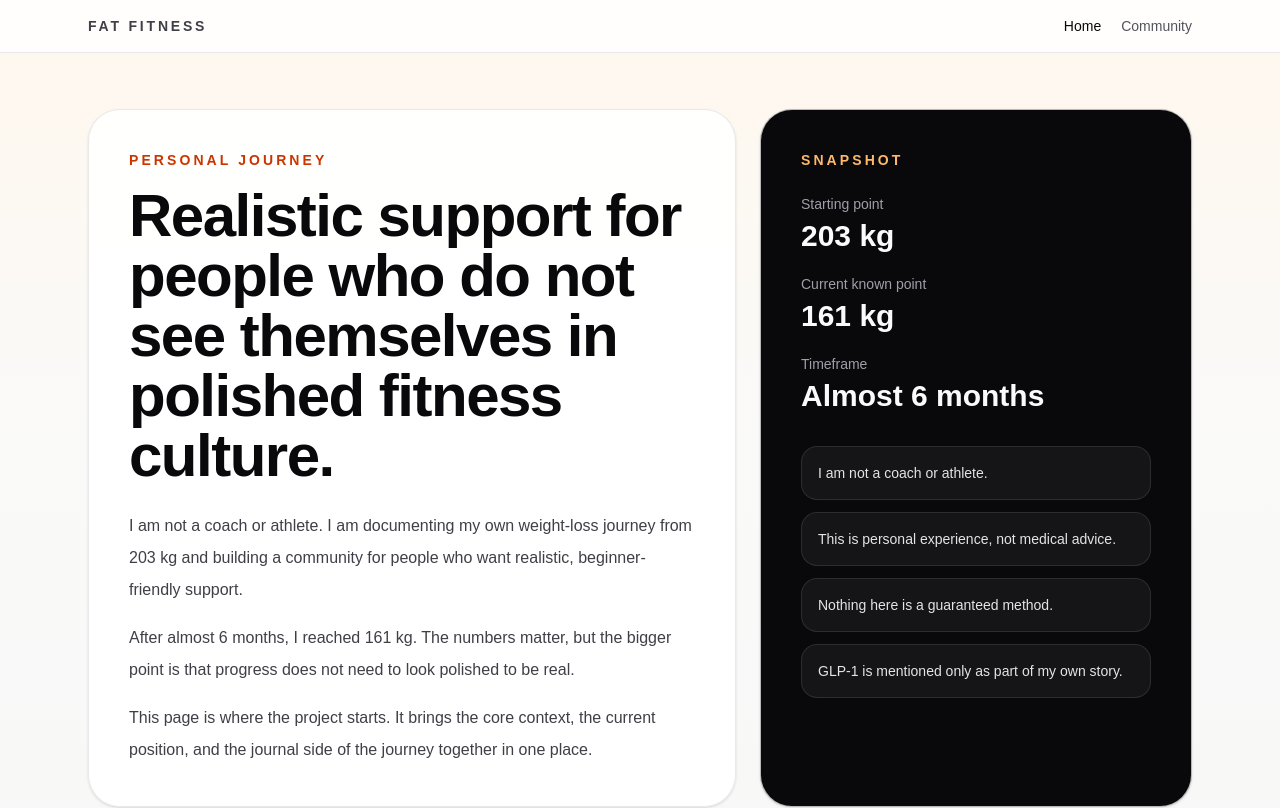
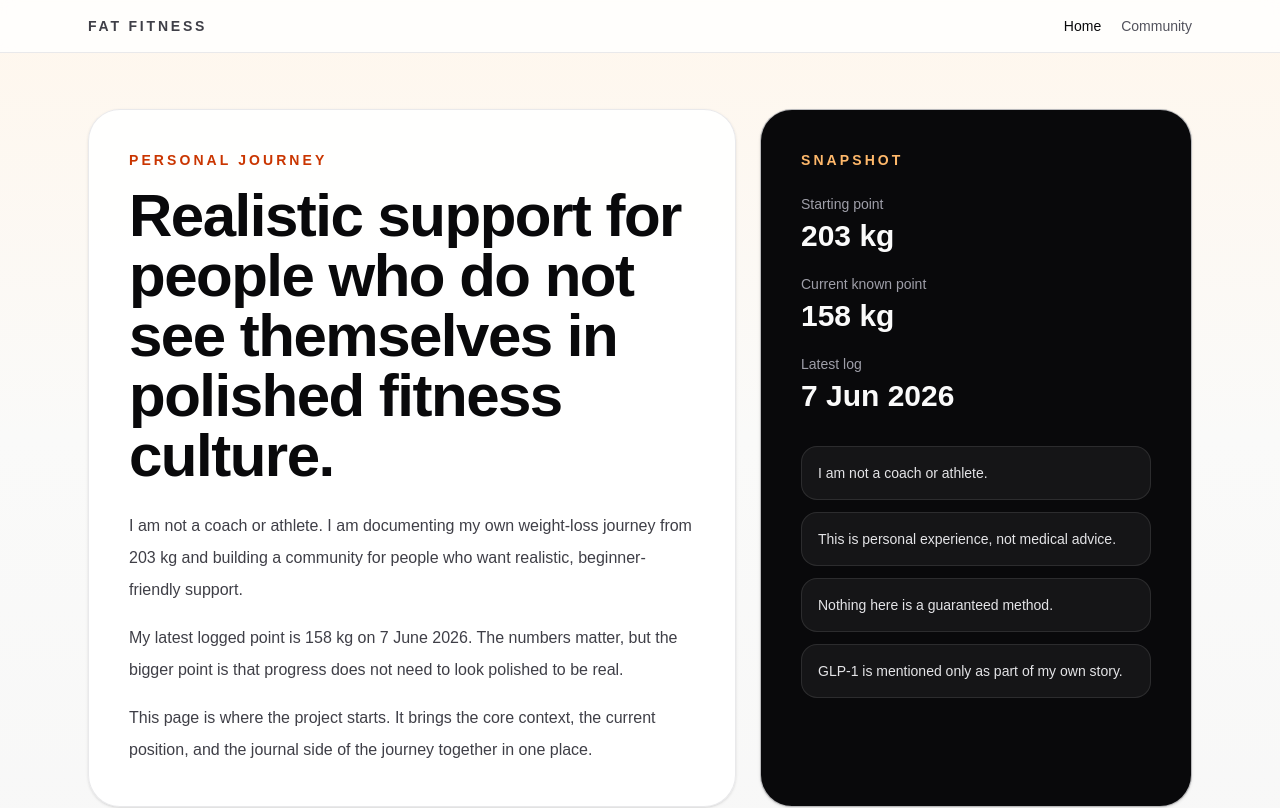
Before and after one commit to Hajjaroov/FAT-FITNESS, a Next.js app in the folder frontend/fitness-web/: page / in a window 1280 px wide. Shown: the top 808 px of the page. Built offline with nearby package versions, Linux system fonts and the light colour scheme.

Commit message:
feat: update homepage stats and add diet glp1 content notes

```diff
--- a/frontend/fitness-web/src/app/page.tsx
+++ b/frontend/fitness-web/src/app/page.tsx
@@ -60,9 +60,9 @@ export default function Home() {
                 realistic, beginner-friendly support.
               </p>
               <p>
-                After almost 6 months, I reached 161 kg. The numbers matter, but
-                the bigger point is that progress does not need to look polished
-                to be real.
+                My latest logged point is 158 kg on 7 June 2026. The numbers
+                matter, but the bigger point is that progress does not need to
+                look polished to be real.
               </p>
               <p>
                 This page is where the project starts. It brings the core
@@ -83,11 +83,11 @@ export default function Home() {
               </div>
               <div>
                 <dt className="text-sm text-zinc-400">Current known point</dt>
-                <dd className="mt-1 text-3xl font-semibold">161 kg</dd>
+                <dd className="mt-1 text-3xl font-semibold">158 kg</dd>
               </div>
               <div>
-                <dt className="text-sm text-zinc-400">Timeframe</dt>
-                <dd className="mt-1 text-3xl font-semibold">Almost 6 months</dd>
+                <dt className="text-sm text-zinc-400">Latest log</dt>
+                <dd className="mt-1 text-3xl font-semibold">7 Jun 2026</dd>
               </div>
             </dl>
             <ul className="mt-8 space-y-3 text-sm leading-7 text-zinc-200">
```
Also changed, not shown: 5 other files (tests, documents, lock files or other folders).
